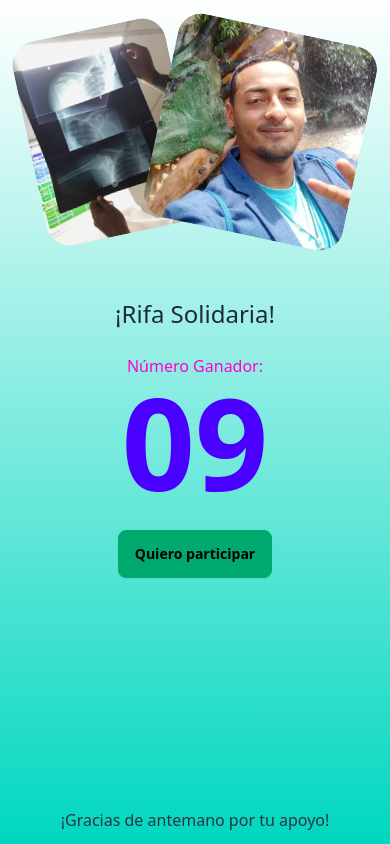
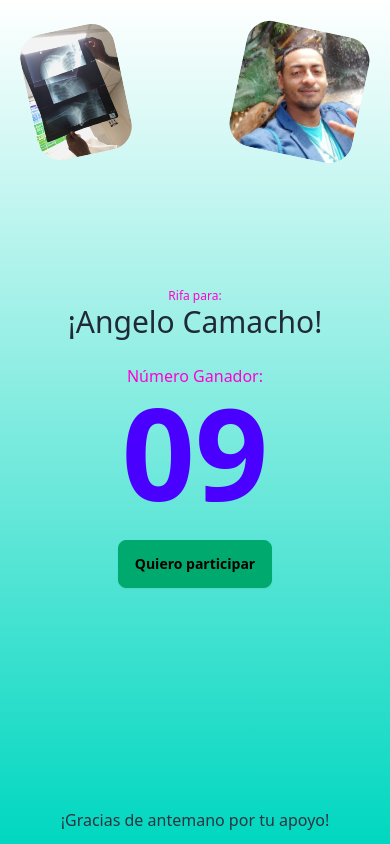
Before and after one commit to CarmineMM/rifa-angelo, a React (Vite) app: page / in a window 390 px wide. Built offline with nearby package versions, Linux system fonts and the light colour scheme.

Commit message:
feat: ajustar responsive

```diff
--- a/index.html
+++ b/index.html
@@ -5,8 +5,9 @@
   <meta charset="UTF-8" />
   <link rel="icon" type="image/svg+xml" href="/vite.svg" />
   <meta name="viewport" content="width=device-width, initial-scale=1.0" />
-  <title>Vite + React + TS</title>
-  <!-- <link rel="stylesheet" href="/src/index.css"> -->
+  <meta name="description"
+    content="Estamos rifando una limpieza Dental con la OD Dayana Camacho para cubrir los gatos de la operación de Angelo Camacho.">
+  <title>Rifa Solidaria Angelo Camacho</title>
 </head>
 <body>
   <div id="root"></div>
--- a/src/App.tsx
+++ b/src/App.tsx
@@ -6,9 +6,10 @@ import Counter from './components/Counter';
 export default function App() {
   return (
     <main className='bg-gradient-to-t from-accent h-screen w-screen flex items-center justify-center flex-col relative'>
-      <img src={primaryImg} alt="" className='rounded-3xl absolute top-7 left-7 h-52 -rotate-12' />
-      <img src={secondaryImg} alt="" className='rounded-3xl absolute top-7 right-7 h-52 rotate-12' />
-      <h1 className='text-center text-2xl mb-6 mt-8 md:mt-0'>¡Rifa Solidaria!</h1>
+      <img src={primaryImg} alt="" className='rounded-3xl absolute top-7 left-7 h-32 md:h-52 -rotate-12' />
+      <img src={secondaryImg} alt="" className='rounded-3xl absolute top-7 right-7 h-32 md:h-52 rotate-12' />
+      <h3 className='text-xs text-secondary mt-8 md:mt-0'>Rifa para:</h3>
+      <h1 className='text-center text-3xl mb-6'>¡Angelo Camacho!</h1>
       <div className='text-center'>
         <p className='text-secondary'>Número Ganador:</p>
         <Counter />
```
Also changed, not shown: 1 other file (tests, documents, lock files or other folders).
